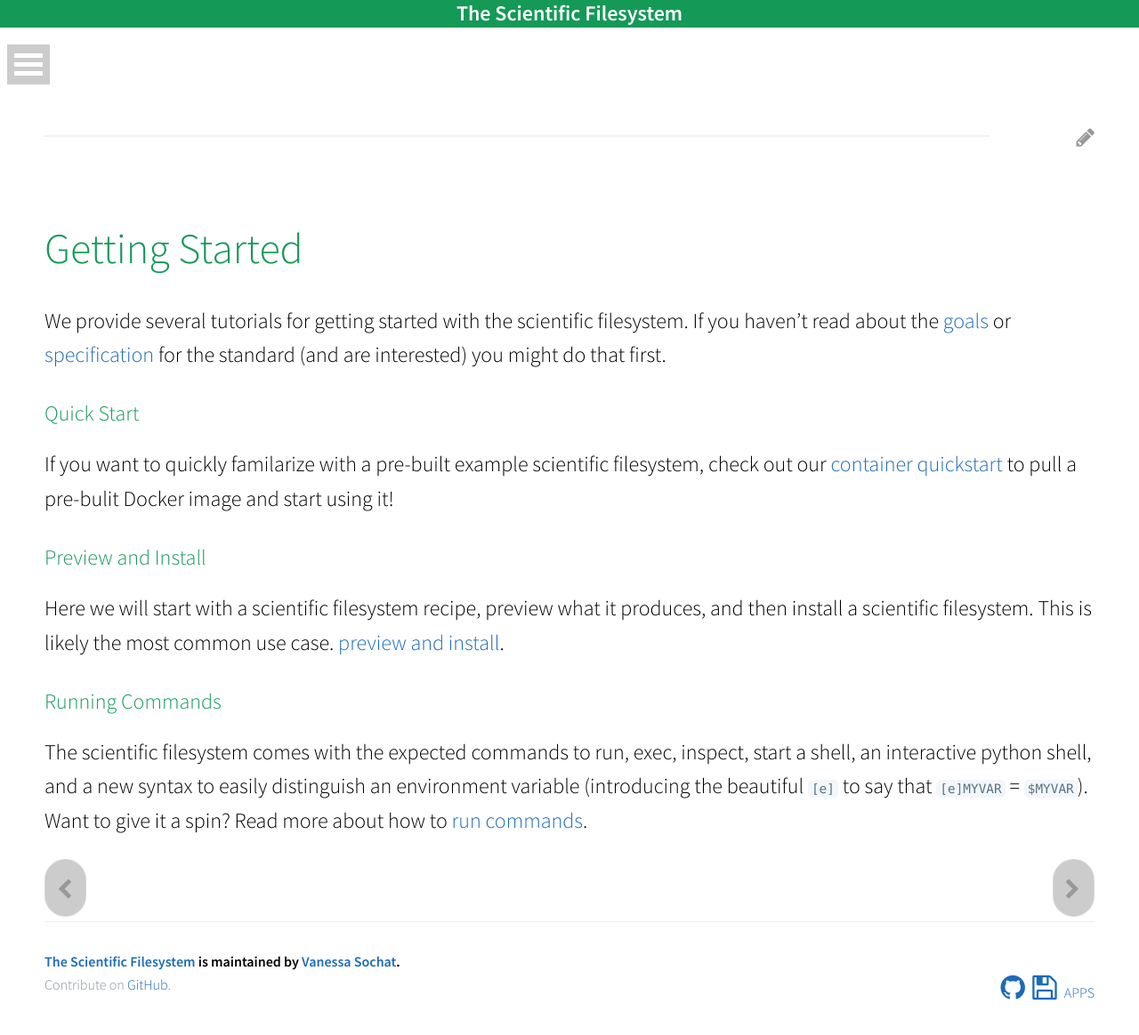
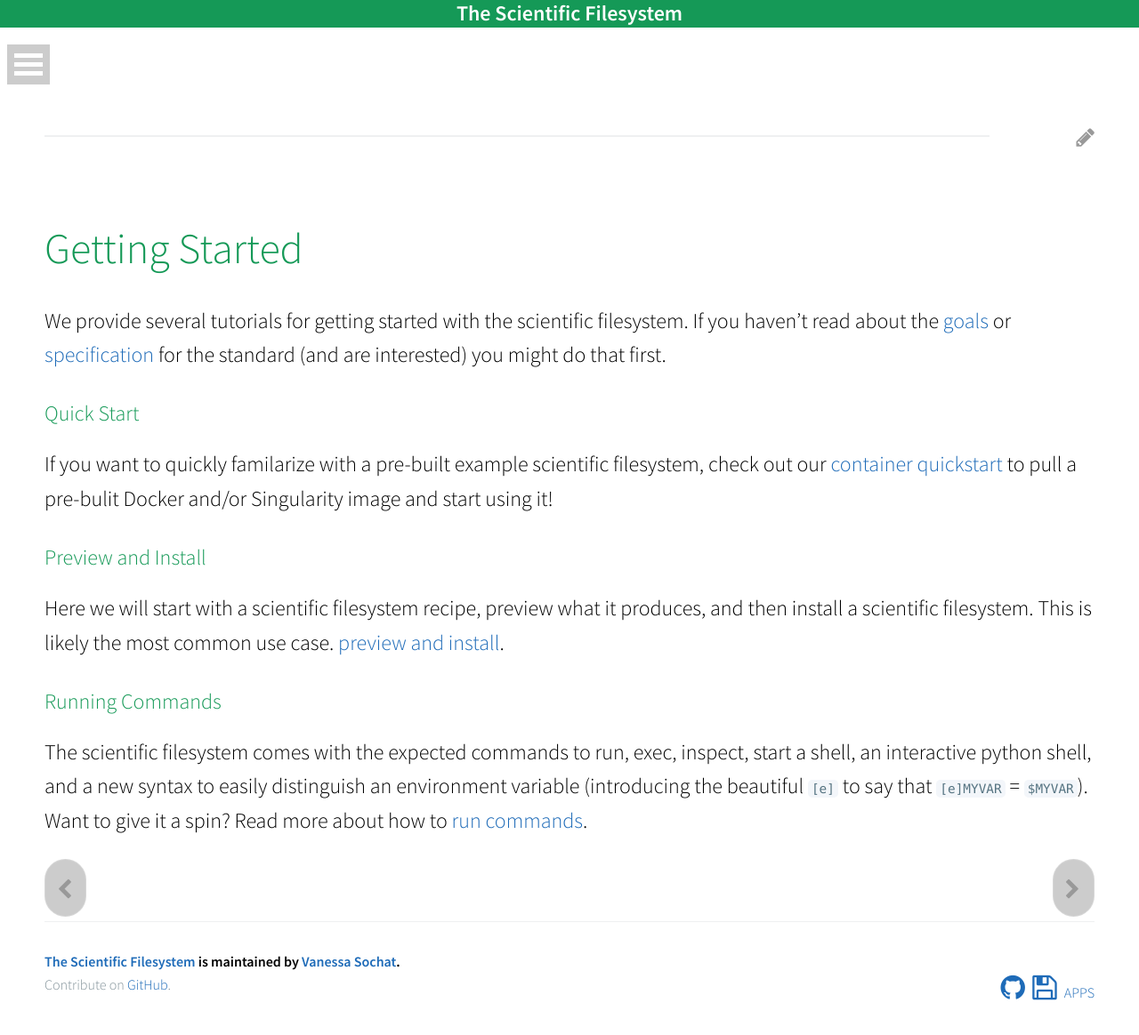
Before and after one commit to vsoch/scif, a Jekyll site: the page built from docs/pages/3-tutorials.md, in a window 1280 px wide and 1171 px high. Shown: the top 1164 px of the window at 89% size. Built offline with Jekyll 4.4.1, drawn with Linux system fonts in a browser that asks for light colours; nearby versions of some CDN libraries.

Commit message:
modified:   docs/0-index.md 	modified:   docs/pages/3-tutorials.md

```diff
--- a/docs/pages/3-tutorials.md
+++ b/docs/pages/3-tutorials.md
@@ -10,7 +10,7 @@
 We provide several tutorials for getting started with the scientific filesystem. If you haven't read about the [goals](/scif/goals) or [specification](/scif/specification) for the standard (and are interested) you might do that first.
 
 ## Quick Start
-If you want to quickly familarize with a pre-built example scientific filesystem, check out our [container quickstart](/scif/tutorial-quick-start) to pull a pre-bulit Docker image and start using it!
+If you want to quickly familarize with a pre-built example scientific filesystem, check out our [container quickstart](/scif/tutorial-quick-start) to pull a pre-bulit Docker and/or Singularity image and start using it!
 
 ## Preview and Install
 Here we will start with a scientific filesystem recipe, preview what it produces, and then install a scientific filesystem. This is likely the most common use case. [preview and install](/scif/tutorial-preview-install).
```
Also changed, not shown: docs/0-index.md (+0 -1 lines).
